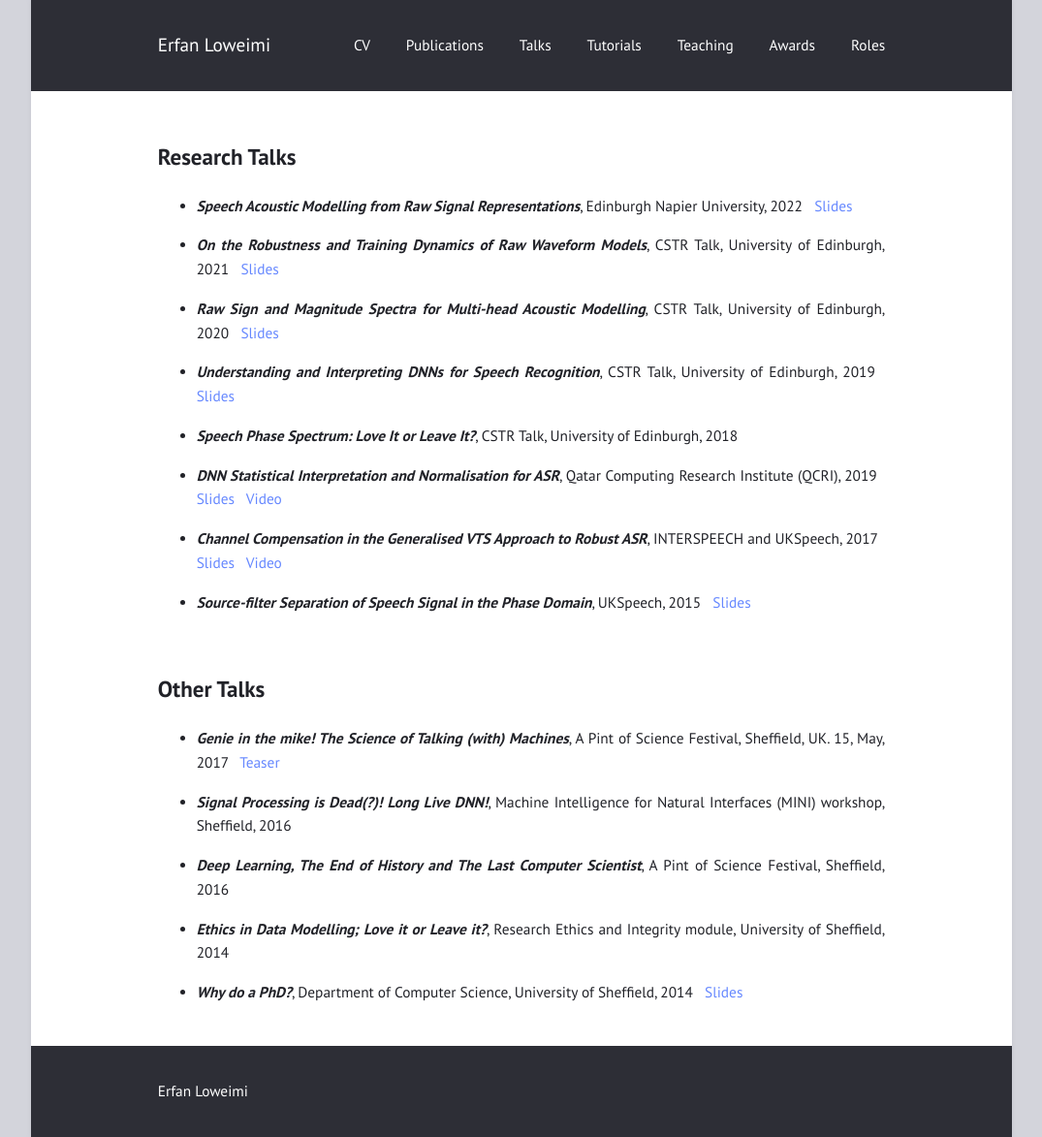
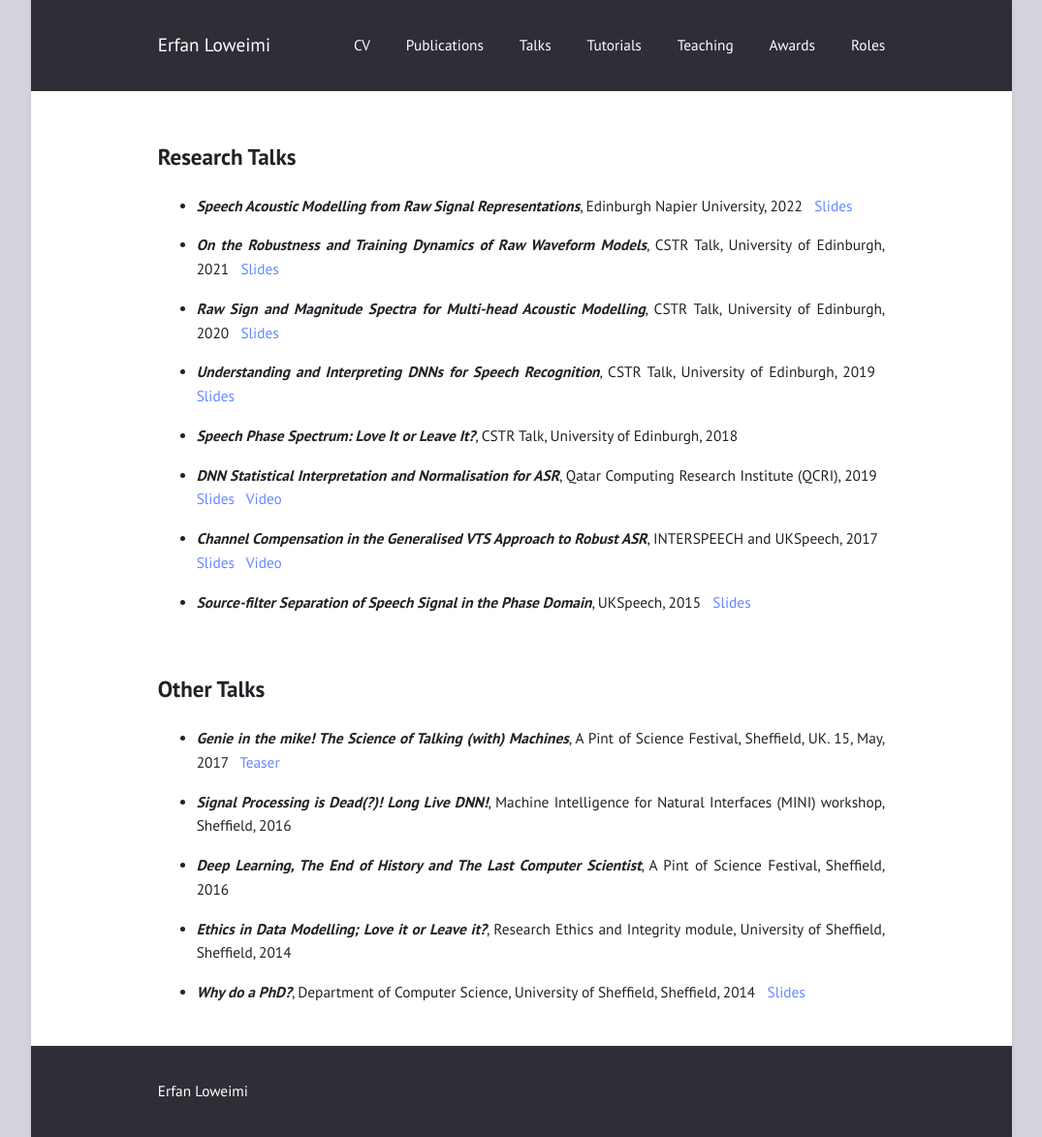
Before and after one commit to eloweimi/eloweimi.github.io, a Jekyll site: the page built from talks.md, in a window 1280 px wide. Shown: the whole page at 97% size, without its empty margins (102-1177 px from the left). Built offline with Jekyll 4.4.1, drawn with Linux system fonts in a browser that asks for light colours.

Commit message:
Update talks.md

```diff
--- a/talks.md
+++ b/talks.md
@@ -30,6 +30,6 @@ title: ""
 
 * ***Deep Learning, The End of History and The Last Computer Scientist***, A Pint of Science Festival, Sheffield, 2016
 
-* ***Ethics in Data Modelling; Love it or Leave it?***, Research Ethics and Integrity module, University of Sheffield, 2014
+* ***Ethics in Data Modelling; Love it or Leave it?***, Research Ethics and Integrity module, University of Sheffield, Sheffield, 2014
 
-* ***Why do a PhD?***, Department of Computer Science, University of Sheffield, 2014 &nbsp; [Slides](/files/Talks/WhyPhD.pdf)
+* ***Why do a PhD?***, Department of Computer Science, University of Sheffield, Sheffield, 2014 &nbsp; [Slides](/files/Talks/WhyPhD.pdf)
```
